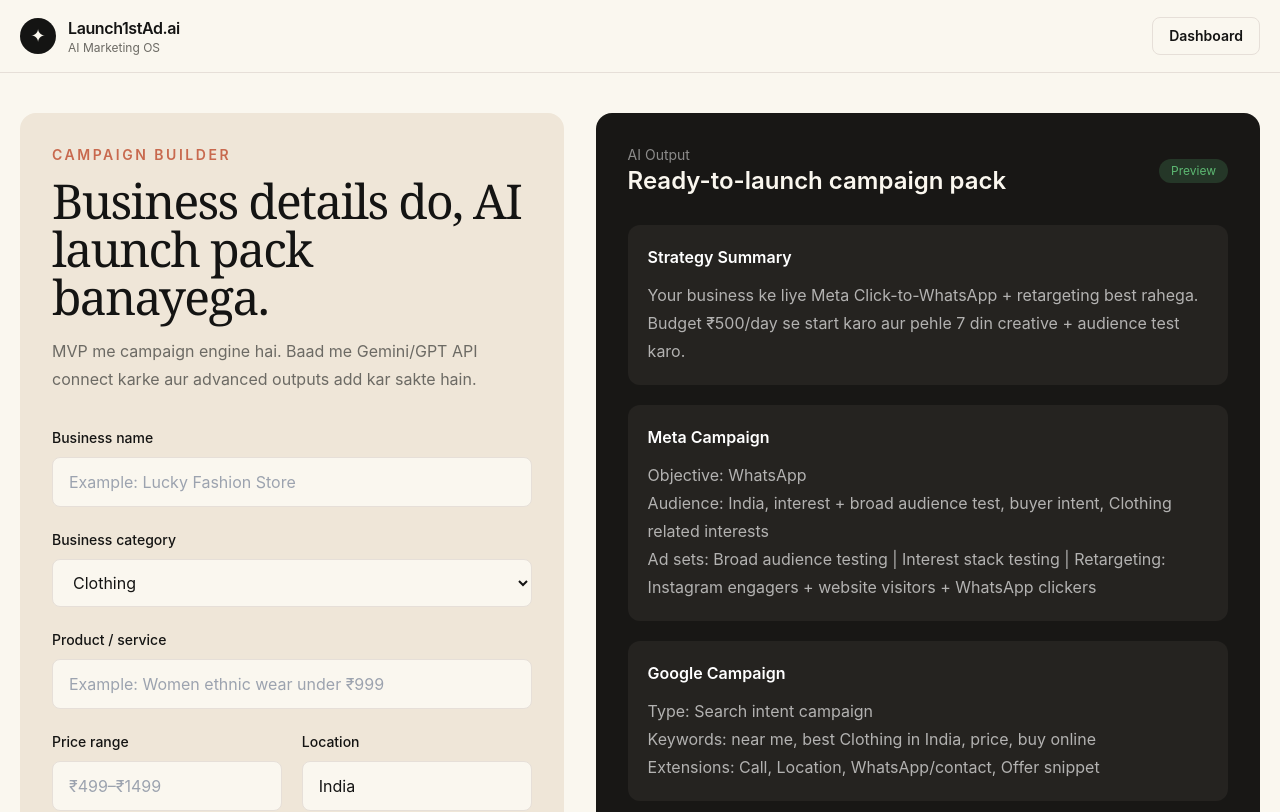
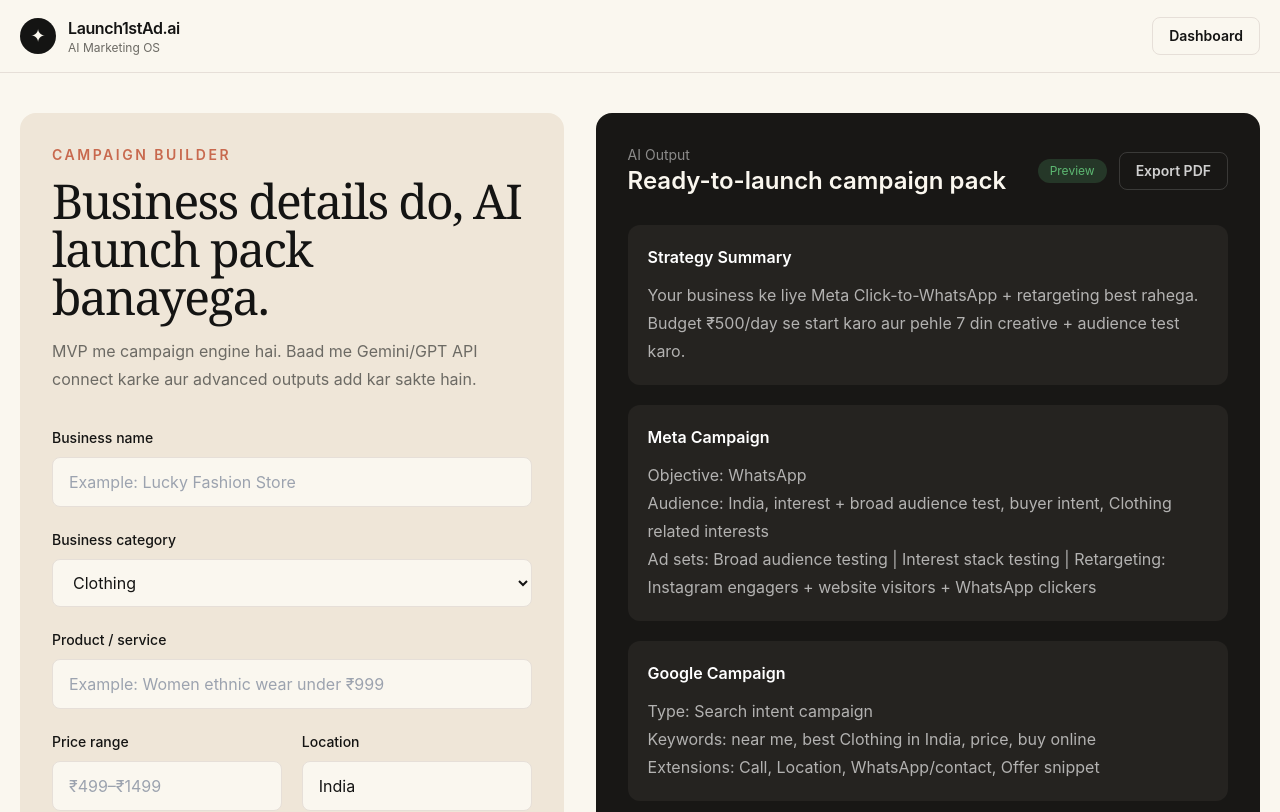
Before and after one commit to lkmeeena882437-dotcom/Launch1stAd.ai, a Next.js app: page /campaign in a window 1280 px wide. Shown: the top 812 px of the page. Built offline with nearby package versions, Linux system fonts and the light colour scheme.

Commit message:
Wire PDF export button into campaign result

```diff
--- a/components/campaign/ResultPanel.tsx
+++ b/components/campaign/ResultPanel.tsx
@@ -1,3 +1,4 @@
+import { PrintExportButton } from "@/components/actions/PrintExportButton";
 import { ResultCard } from "./ResultCard";
 import type { buildCampaign } from "@/lib/campaign";
 
@@ -11,7 +12,10 @@ export function ResultPanel({ campaign, generated }: { campaign: Campaign; gener
           <p className="text-sm text-white/50">AI Output</p>
           <h2 className="text-2xl font-semibold">Ready-to-launch campaign pack</h2>
         </div>
-        <span className="rounded-full bg-success/20 px-3 py-1 text-xs text-success">{generated ? "Generated" : "Preview"}</span>
+        <div className="flex items-center gap-3">
+          <span className="rounded-full bg-success/20 px-3 py-1 text-xs text-success">{generated ? "Generated" : "Preview"}</span>
+          <PrintExportButton />
+        </div>
       </div>
       <div className="mt-7 space-y-5">
         <ResultCard title="Strategy Summary" body={campaign.summary} />
```
